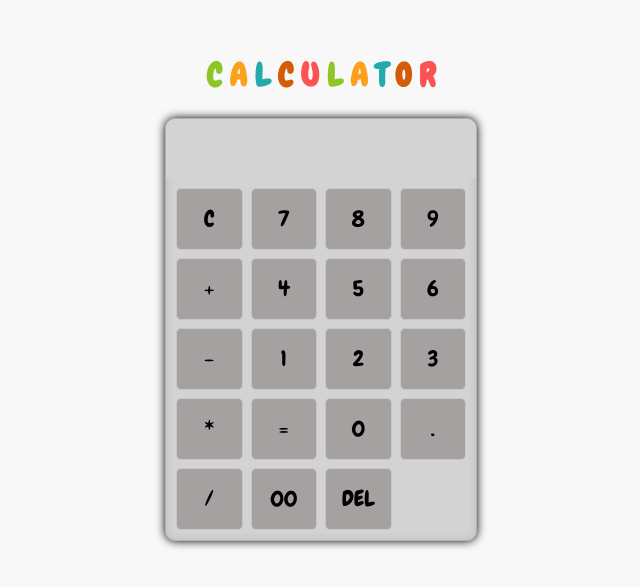
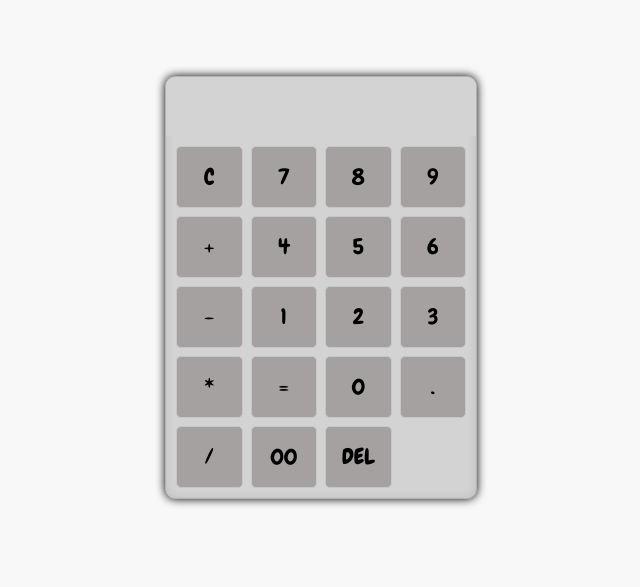
Before and after one commit to naman-398/Calculator, a plain HTML site: page index.html in a window 1280 px wide. Shown: the part 113-700 px from the top of the page, without its empty margins (319-959 px from the left). Drawn offline with Linux system fonts and the light colour scheme.

Commit message:
name change

```diff
--- a/index.html
+++ b/index.html
@@ -9,18 +9,6 @@
 </head>
 <body>
     <div class=" cal">
-        <h1 class=" text-center">
-            <span style="color: #8EC627;">C</span>
-            <span style="color: #FBA11D;">A</span>
-            <span style="color: #23AAAC;">L</span>
-            <span style="color: #D45B07;">C</span>
-            <span style="color: #FB5352;">U</span>
-            <span style="color: #8EC627;">L</span>
-            <span style="color: #FBA11D;">A</span>
-            <span style="color: #23AAAC;">T</span>
-            <span style="color: #D45B07;">O</span>
-            <span style="color: #FB5352;">R</span>
-        </h1>
     <div class="calculator">
             <input type="text" id="display" onkeydown="handleKeyPress(event)" disabled>
         <div class="buttons">
```
